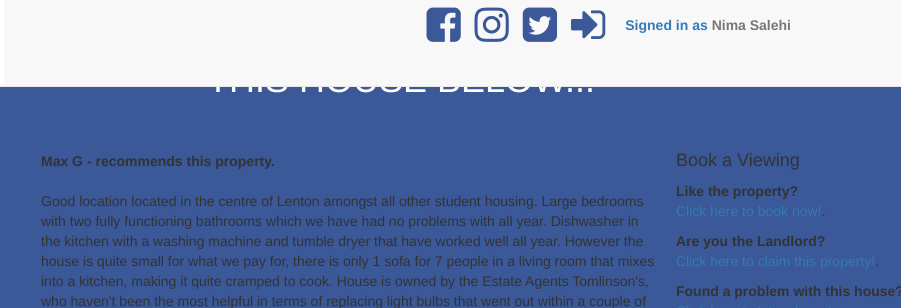
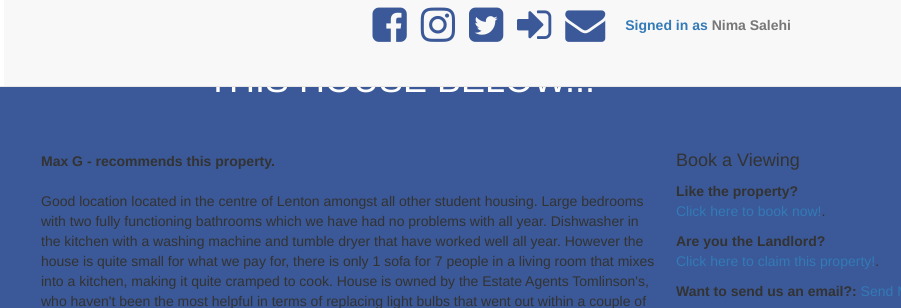
Before and after one commit to nxs387/nxs387.github.io, a plain HTML site: page index2.html in a window 1280 px wide. Shown: the top 308 px of the page, 379-1280 px from the left. Drawn offline with nearby package versions, Linux system fonts and the light colour scheme.

Commit message:
Add files via upload

```diff
--- a/index2.html
+++ b/index2.html
@@ -29,7 +29,10 @@
             <i class="fa fa-twitter-square" aria-hidden="true"></i>
           </a>
           <a href="http://www.studentbricks.co.uk/users/sign_up">
-            <i class="fa fa-sign-in" aria-hidden="true"></i>
+            <i class="fa fa-sign-in" aria-hidden="true"></i> </a>
+
+              <a href="mailto:nima@studentbricks.co.uk?Subject=Hello%20again" target="_top">
+              <i class="fa fa-envelope" aria-hidden="true"></i>
           </a>
         </li>
       </ul>
@@ -135,6 +138,10 @@
                 <strong>Are you the Landlord?</strong>
                 <br>
                 <a href="http://www.studentbricks.co.uk" >Click here to claim this property!</a>.
+                <p>
+                <strong> Want to send us an email?: </strong>
+                <a href="mailto:nima@studentbricks.co.uk?Subject=Hello%20again" target="_top">Send Mail</a>
+                </p>
                 </p>
                 <p class="card-text">
                 <strong> Found a problem with this house?</strong> <br>
```
